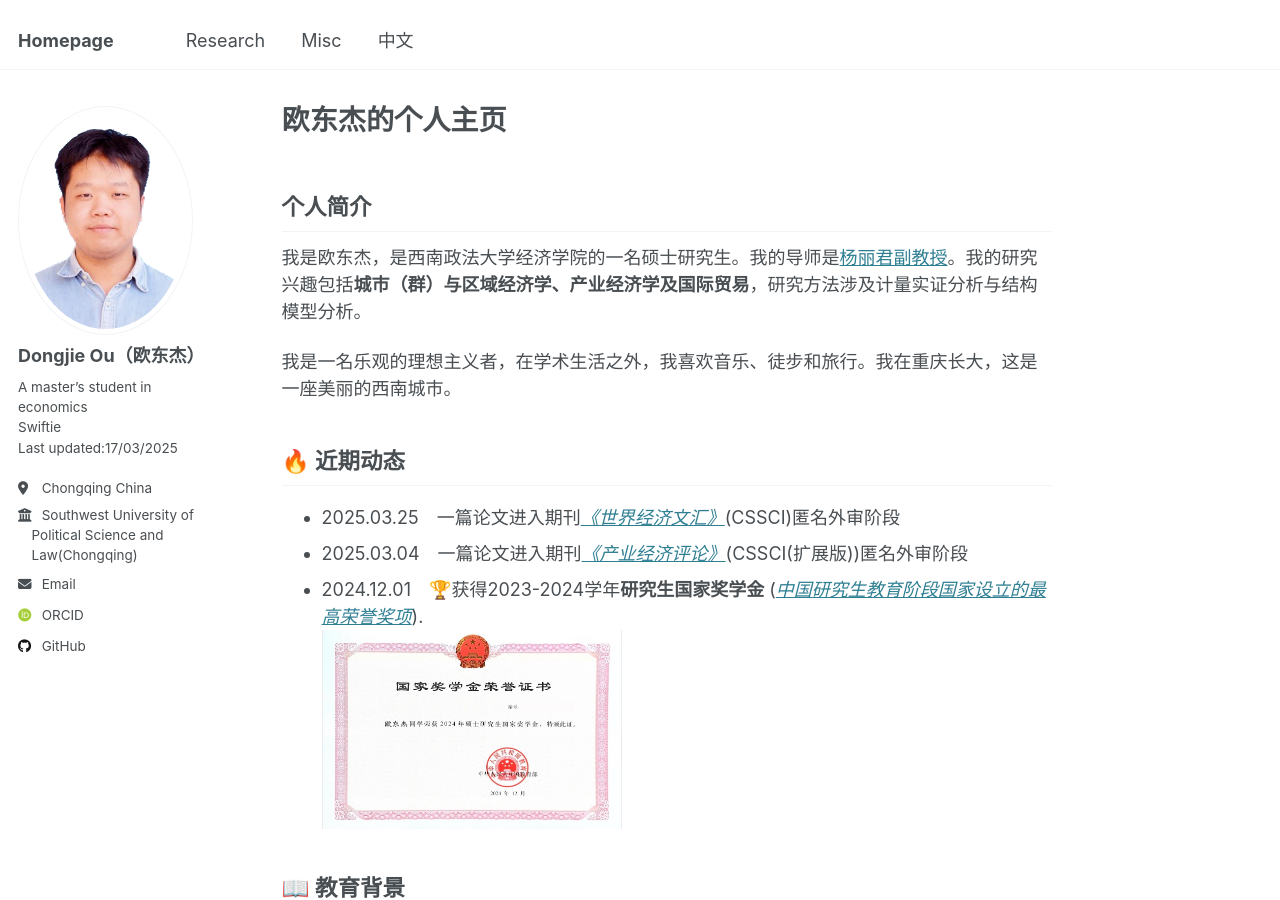
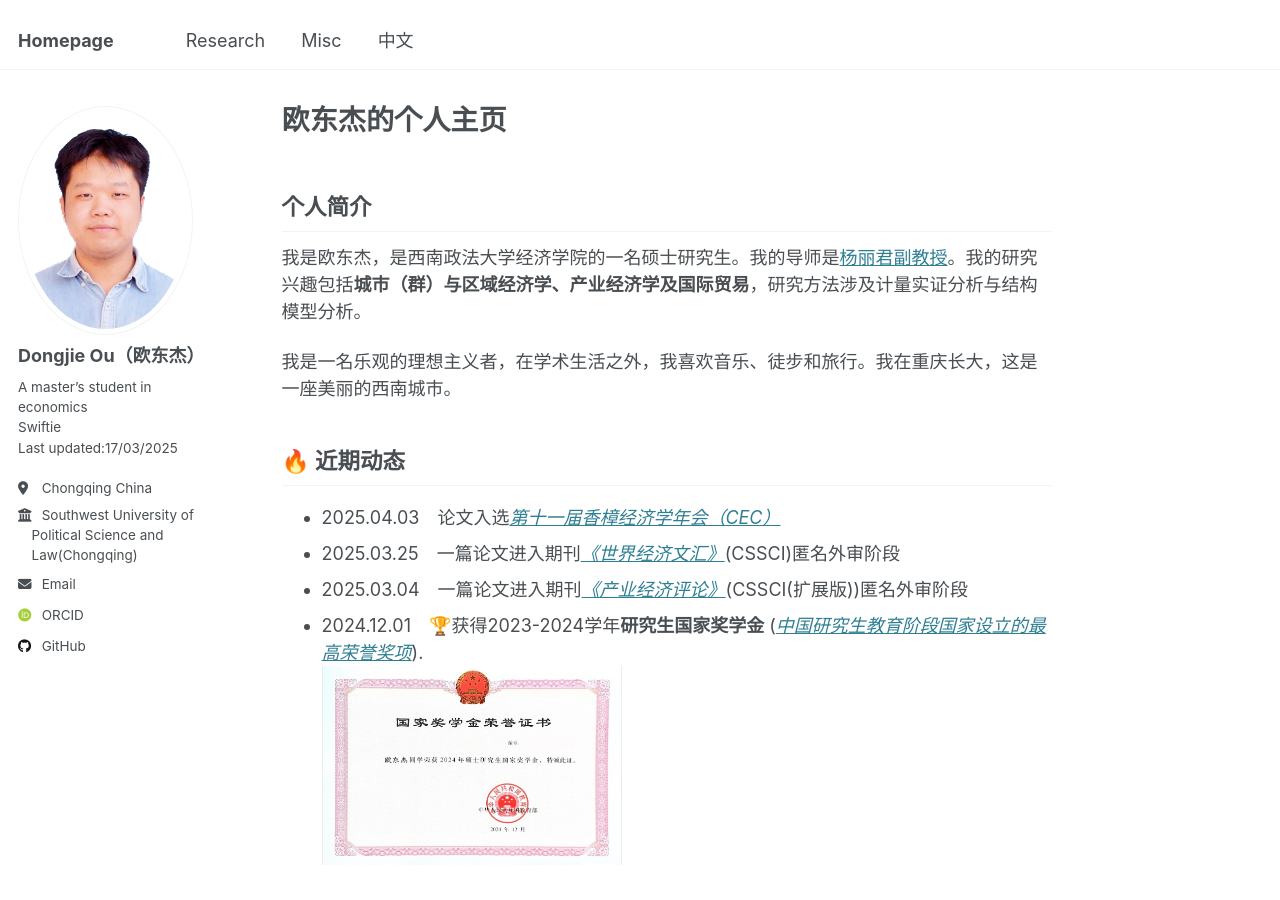
Before and after one commit to oudongjie2001/oudongjie2001.github.io, a Jekyll site: the page built from _pages/dongjieou_cn.md, in a window 1280 px wide and 900 px high. Built offline with Jekyll 4.4.1, drawn with Linux system fonts in a browser that asks for light colours; some web fonts are replaced.

Commit message:
Update dongjieou_cn.md

```diff
--- a/_pages/dongjieou_cn.md
+++ b/_pages/dongjieou_cn.md
@@ -13,6 +13,7 @@ redirect_from:
 我是一名乐观的理想主义者，在学术生活之外，我喜欢音乐、徒步和旅行。我在重庆长大，这是一座美丽的西南城市。
 
 ## 🔥 近期动态
+- 2025.04.03&emsp;论文入选[*第十一届香樟经济学年会（CEC）*](https://mp.weixin.qq.com/s/j_BLWAedV5WkCToqnIyCRQ)
 - 2025.03.25&emsp;一篇论文进入期刊[*《世界经济文汇》*](http://sjjjwh.magtech.com.cn/CN/0488-6364/home.shtml)(CSSCI)匿名外审阶段
 - 2025.03.04&emsp;一篇论文进入期刊[*《产业经济评论》*](https://xdch.cbpt.cnki.net/WKG/WebPublication/index.aspx?mid=xdch)(CSSCI(扩展版))匿名外审阶段
 - 2024.12.01&emsp;🏆获得2023-2024学年**研究生国家奖学金** ([*中国研究生教育阶段国家设立的最高荣誉奖项*](https://www.gov.cn/fuwu/2014-06/11/content_2698545.htm)).
```
